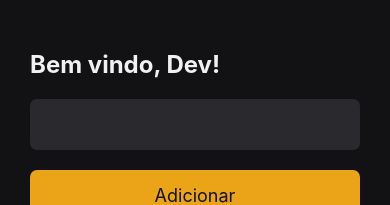
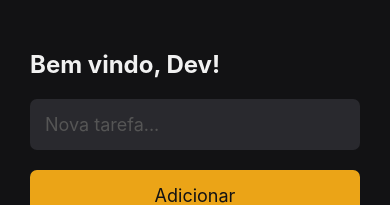
Before and after one commit to narciso-gomes/react-my-tasks, a React Native app: screen / in a window 390 px wide. Shown: the top 205 px of the page. Built offline with nearby package versions, Linux system fonts and the light colour scheme.

Commit message:
ADD: placeholder

```diff
--- a/src/pages/Home/index.tsx
+++ b/src/pages/Home/index.tsx
@@ -14,7 +14,11 @@ export const Home = () => {
     <SafeAreaView style={styles.safeArea}>
       <View style={styles.container}>
         <Text style={styles.title}>Bem vindo, Dev!</Text>
-        <TextInput style={styles.input} />
+        <TextInput
+          placeholderTextColor="#555"
+          placeholder="Nova tarefa..."
+          style={styles.input}
+        />
         <TouchableOpacity activeOpacity={0.7} style={styles.button}>
           <Text style={styles.textButton}>Adicionar</Text>
         </TouchableOpacity>
```
